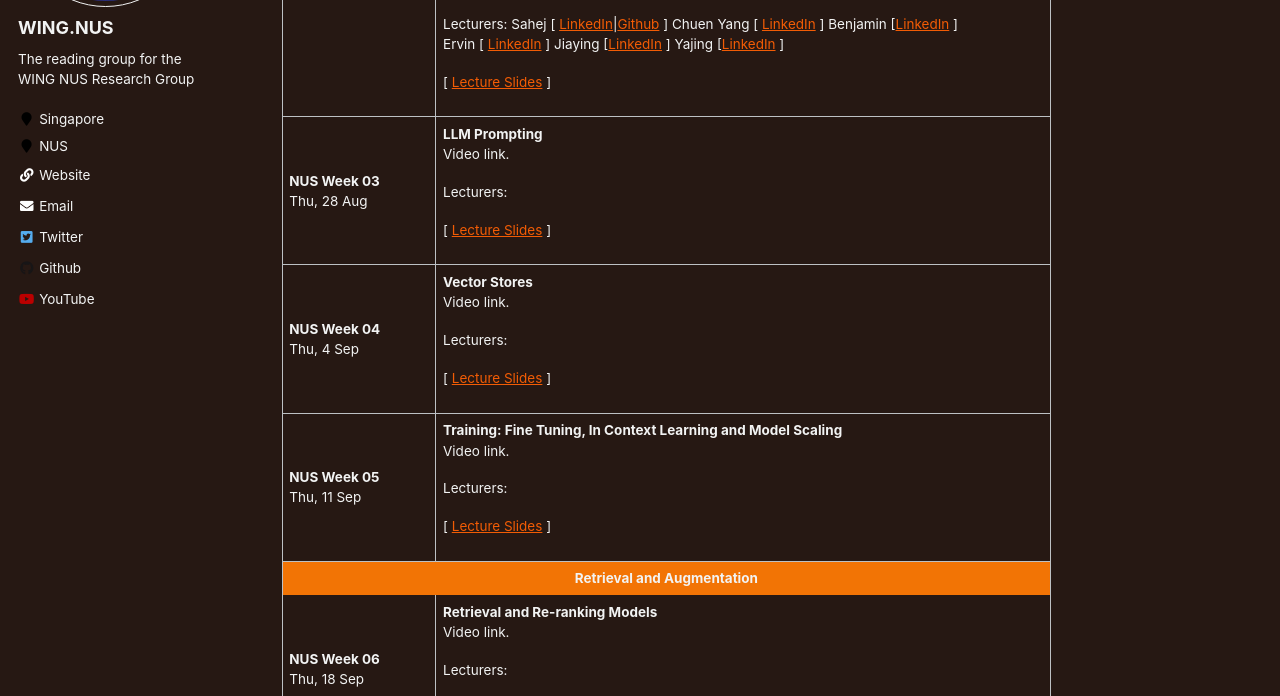
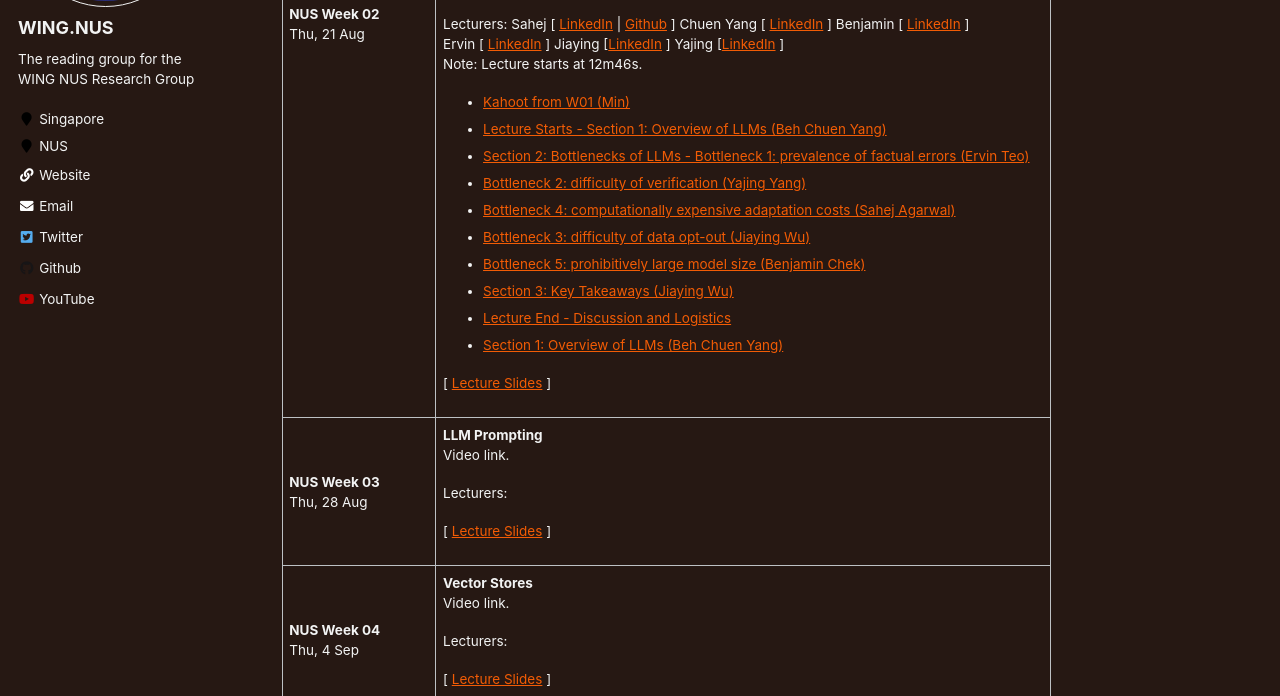
Before and after one commit to WING-NUS/cs6101, a Jekyll site: the page built from _pages/about.md, in a window 1280 px wide and 900 px high, scrolled down 2572 px, cut to the strip 204-900 px from the top of the window. Built offline with Jekyll 4.4.1, drawn with Linux system fonts in a browser that asks for light colours.

Commit message:
Cursor: Enhance about page with detailed video sections and timestamps for Week 1 lectures, and update lecturer links for clarity.

```diff
--- a/_pages/about.md
+++ b/_pages/about.md
@@ -107,8 +107,23 @@ We may make slight changes on the allocation for topics and provide alternative
       <iframe width="560" height="315" src="https://www.youtube.com/embed/6BA8C2AcaBY" frameborder="0" allow="autoplay; encrypted-media" allowfullscreen></iframe>
       </p>
           <p>
-            Lecturers: Sahej [ <a href="https://www.linkedin.com/in/sahej-agarwal/">LinkedIn</a>|<a href="https://www.github.com/SahejAgarwal05">Github</a> ] Chuen Yang [ <a href="https://www.linkedin.com/in/chuen-yang-beh-27545b201/">LinkedIn</a> ] Benjamin [<a href="https://www.linkedin.com/in/benjamin-chek">LinkedIn</a> ]<br/>
+            Lecturers: Sahej [ <a href="https://www.linkedin.com/in/sahej-agarwal/">LinkedIn</a> | <a href="https://www.github.com/SahejAgarwal05">Github</a> ] Chuen Yang [ <a href="https://www.linkedin.com/in/chuen-yang-beh-27545b201/">LinkedIn</a> ] Benjamin [ <a href="https://www.linkedin.com/in/benjamin-chek">LinkedIn</a> ]<br/>
             Ervin [ <a href="https://www.linkedin.com/in/ervinteo/">LinkedIn</a> ] Jiaying [<a href="https://www.linkedin.com/in/jiayingwu19/">LinkedIn</a> ] Yajing [<a href="https://www.linkedin.com/in/yajing-yang-737629140/">LinkedIn</a> ]<br/>
+
+          Note: Lecture starts at 12m46s.
+
+           <ul>
+              <li><a href="https://www.youtube.com/embed/6BA8C2AcaBY?start=0">Kahoot from W01 (Min)</a></li>
+              <li><a href="https://www.youtube.com/embed/6BA8C2AcaBY?start=766">Lecture Starts - Section 1: Overview of LLMs (Beh Chuen Yang)</a></li>
+              <li><a href="https://www.youtube.com/embed/6BA8C2AcaBY?start=2610">Section 2: Bottlenecks of LLMs - Bottleneck 1: prevalence of factual errors (Ervin Teo)</a></li>
+              <li><a href="https://www.youtube.com/embed/6BA8C2AcaBY?start=3500">Bottleneck 2: difficulty of verification (Yajing Yang)</a></li>
+              <li><a href="https://www.youtube.com/embed/6BA8C2AcaBY?start=4112">Bottleneck 4: computationally expensive adaptation costs (Sahej Agarwal)</a></li>
+              <li><a href="https://www.youtube.com/embed/6BA8C2AcaBY?start=4829">Bottleneck 3: difficulty of data opt-out (Jiaying Wu)</a></li>
+              <li><a href="https://www.youtube.com/embed/6BA8C2AcaBY?start=5455">Bottleneck 5: prohibitively large model size (Benjamin Chek)</a></li>
+              <li><a href="https://www.youtube.com/embed/6BA8C2AcaBY?start=5796">Section 3: Key Takeaways (Jiaying Wu)</a></li>
+              <li><a href="https://www.youtube.com/embed/6BA8C2AcaBY?start=6168">Lecture End - Discussion and Logistics</a></li>
+              <li><a href="https://www.youtube.com/embed/6BA8C2AcaBY?start=766">Section 1: Overview of LLMs (Beh Chuen Yang)</a></li>
+              </ul>
           </p>
           <p>
             [&nbsp;<a href="http://soc-n.us/cs6101-t2510-w02">Lecture Slides</a>&nbsp;]
```
